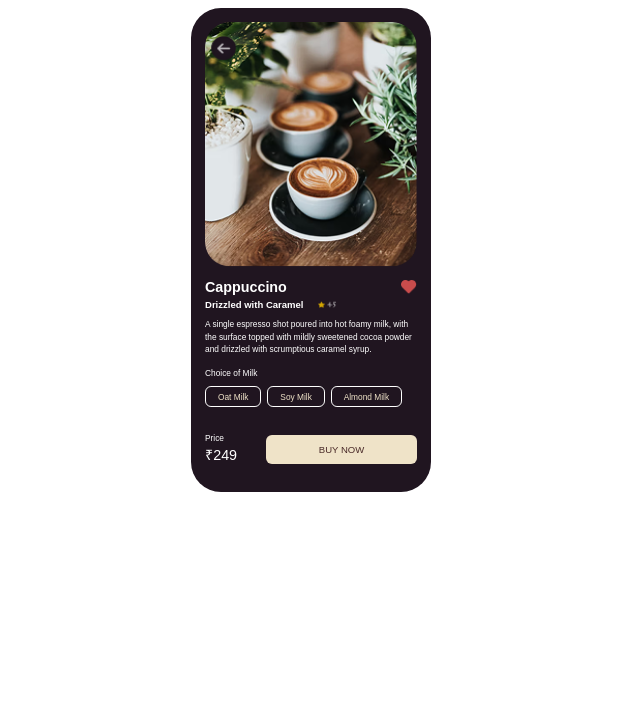
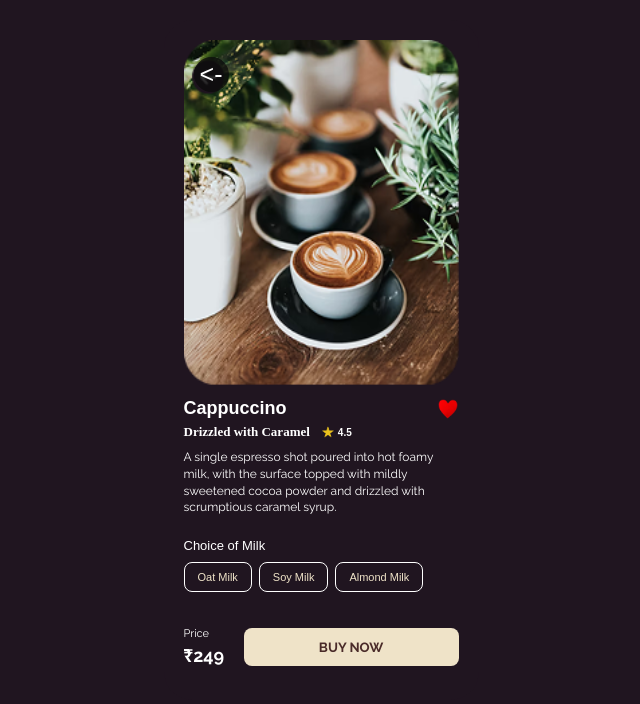
Before and after one commit to lonaHans/Real-cafe, a plain HTML site: page index.html in a window 1280 px wide. Shown: the whole page, without its empty margins (329-969 px from the left). Drawn offline with Linux system fonts and the light colour scheme; a web font is replaced by a local one.

Commit message:
fixed the icons and spacing

```diff
--- a/index.html
+++ b/index.html
@@ -6,22 +6,37 @@
     <meta name="viewport" content="width=device-width, initial-scale=1.0">
     <title>Real Cafe</title>
     <link rel="stylesheet" href="style.css">
-
+    <link rel="preconnect" href="https://fonts.googleapis.com">
+    <link rel="preconnect" href="https://fonts.gstatic.com" crossorigin>
+    <link href="https://fonts.googleapis.com/css2?family=Rosario:ital,wght@0,300..700;1,300..700&display=swap" rel="stylesheet">
+    <link rel="preconnect" href="https://fonts.googleapis.com">
+    <link rel="preconnect" href="https://fonts.gstatic.com" crossorigin>
+    <link href="https://fonts.googleapis.com/css2?family=Raleway:ital,wght@0,100..900;1,100..900&family=Rosario:ital,wght@0,300..700;1,300..700&display=swap" rel="stylesheet">
 </head>
-
 <body>
     <div class="container">
         <div class="cups">
-            <img src="cups.png">
+            <img src="cups.png" alt="Cappuccino">
+            <button class="back-button"><-</button>
         </div>
         <div class="name">
-            <h1>Cappuccino <img src="Vector.png" id="heart"></h1>
-            <h3>Drizzled with Caramel <img src="Group 111.png" id="star"></h3>
-            <p class="description">A single espresso shot poured into hot foamy milk, with the surface topped with
-                mildly sweetened cocoa powder and drizzled with scrumptious caramel syrup.</p>
+            <h1>
+                Cappuccino
+                <img src="heart.png" id="heart" alt="Favorite">
+            </h1>
+            <h3>
+                Drizzled with Caramel
+                <span class="rating">
+                    <img src="star.png" id="star" alt="Star">
+                    4.5
+                </span>
+            </h3>
+            <p class="description">
+                A single espresso shot poured into hot foamy milk,
+                with the surface topped with mildly sweetened cocoa
+                powder and drizzled with scrumptious caramel syrup.
+            </p>
         </div>
-        <div>
-
         <div class="milk">
             <p>Choice of Milk</p>
             <div class="milk-options">
@@ -29,18 +44,16 @@
                 <button>Soy Milk</button>
                 <button>Almond Milk</button>
             </div>
-
         </div>
-
-
         <div class="buy">
-                <p class="description">Price
-                 <span class="price">₹249</span>
+            <p class="price">
+                <span>Price</span>
+                <strong>₹249</strong>
             </p>
-                <button>BUY NOW</button>
+            <button class="buy-button">
+                <strong>BUY NOW</strong>
+            </button>
         </div>
     </div>
-
 </body>
-
 </html>
--- a/style.css
+++ b/style.css
@@ -1,127 +1,175 @@
-.container{
-    width: 240px;
-    min-height: 484px;
-    padding: 14px;
+* {
+  box-sizing: border-box;
+}
+ .container {
+  width: 315px;
+  min-height: 680px;
+  margin: 0 auto;
+  padding: 20px;
   background-color: #201520;
-    border-radius: 30px;
-    box-sizing: border-box;
-    margin: 0 auto;
+  border-radius: 28px;
 }
 
-body{
-    background-color: #FFFFFF;
-
+body {
+    margin: 0;
+    padding: 20px 0 20px 20px;
+    min-height: 100vh;
+    background-color: #201520;
 }
 
-h1{
-    font-family: 'Rosarivo', sans-serif;
-    font-size: 14.31px;
-    color: #FFFFFF;
+.name h1 {
+  font-family: "Rosarivo", sans-serif;
+  font-size: 18px;
+  color: #ffffff;
+  margin: 12px 0 5px;
   display: flex;
+  align-items: center;
   justify-content: space-between;
-    margin: 12px 0 4px;
+}
+.name h3 {
+  font-family: "Rosarivo", serif;
+  font-size: 13px;
+  color: #ffffff;
+  margin: 0 0 9px;
+  display: flex;
   align-items: center;
 }
-h3{
-    font-family: 'Rosarivo', sans-serif;
-    font-size: 9.54px;
-    color: #FFFFFF;
-    display: flex;
-    margin: 0 0 8px;
+
+.cups {
+  width: 100%;
+  position: relative;
 }
 
-.cups{
+.cups img {
+  width: 100%;
+  height: 346px;
+  display: block;
+  border-radius: 28px;
+}
+
+.back-button {
+  position: absolute;
+  top: 17px;
+  left: 10px;
+  width: 35px;
+  height: 35px;
+  border: none;
+  border-radius: 50%;
+  background-color: rgba(12, 12, 12, 0.8);
+  color: white;
+  font-size: 25px;
+  padding: 0;
+  cursor: pointer;
+}
+
+.back-button:hover {
+  background-color: rgb(12, 12, 12);
+}
+.description {
+  font-family: "Raleway", sans-serif;
+  font-size: 12px;
+  line-height: 1.4;
+  color: #ffffff;
+  margin: 0;
+}
+
+.milk {
+  margin-top: 22px;
+  margin-bottom: 35px;
+  font-family: "Rosarivo", sans-serif;
+  font-size: 13px;
+  color: #ffffff;
+}
+
+.milk-options {
+  display: flex;
+  gap: 7px;
   width: 100%;
 }
 
-.cups img{
-    width: 212px;
-    height: 245px;
-    display: block;
-    border-radius: 25px;
+.milk-options button {
+  height: 30px;
+  padding: 0 13px;
+  font-family: "Rosarivo", sans-serif;
+  font-size: 11px;
+  color: #efe3c8;
+  background-color: transparent;
+  border: 1px solid #ffffff;
+  border-radius: 8px;
+  white-space: nowrap;
+  cursor: pointer;
 }
 
-.description{
-    font-family: 'Raleway',sans-serif;
-    font-size: 8.35px;
-    color: #FFFFFF;
-    line-height: 1.5;
-    margin: 0 0 12px;
-}
-
-.milk{
-    font-family: 'Rosarivo', sans-serif;
-    font-size: 8.35px;
-    color: #FFFFFF;
-    margin-bottom: 25px;
-    }
-
-.milk-options button{
-    color: #EFE3C8;
-    font-family: 'Rosarivo', sans-serif;
-    font-size: 8.35px;
-    background-color: transparent;
-    border: 0.6px solid #FFFFFF;
-    border-radius: 5.96px;
-    padding: 4.77px 11.93px;
-    cursor: pointer;
-}
 .milk-options button:hover{
     background-color: #EFE3C8;
     color: #201520;
 }
-.milk-options{
-    display: flex;
-    gap: 5.96px;
+
+.milk p {
+  margin: 0 0 9px;
 }
 
-.price{
-    font-family: 'Raleway', sans-serif;
-    font-size: 14.31px;
-    color: #FFFFFF;
+.price {
+  width: 65px;
+  margin: 0;
+  display: flex;
+  flex-direction: column;
+  gap: 5px;
 }
 
-.buy button{
-    font-family: 'Raleway', sans-serif;
-    font-size: 9.54px;
-    color: #4A2B29;
-    background-color: #EFE3C8;
+.price span {
+  font-family: "Raleway", sans-serif;
+  font-size: 11px;
+  color: #ffffff;
+}
+
+.price strong {
+  font-family: "Raleway", sans-serif;
+  font-size: 18px;
+  color: #ffffff;
+}
+
+.buy-button {
+  width: 100%;
+  height: 38px;
+  font-family: "Raleway", sans-serif;
+  color: #4a2b29;
+  background-color: #efe3c8;
   border: none;
-    border-radius: 5.96px;
-    padding: 8.95px 29.82px;
-    width: 150.9px;
+  border-radius: 8px;
   cursor: pointer;
 }
 
-.buy button:hover{
-    background-color:#efe3c8de ;
-    color: #4A2B29;
+.buy-button:hover {
+  background-color: #e4d6b8;
 }
 
-.buy .description {
+.buy {
+  width: 100%;
   display: flex;
-    flex-direction: column;
-    margin: 0;
+  align-items: flex-end;
+  justify-content: space-between;
+  gap: 10px;
+}
+
+#heart {
+  width: 22px;
+  height: 20px;
+  object-fit: contain;
 }
 
 
-.buy{
-    font-family: 'Raleway', sans-serif;
+.rating {
   display: flex;
   align-items: center;
-    justify-content: space-between;
-    gap: 5.96px;
-
+  margin-left: 12px;
+  font-family: Arial, sans-serif;
+  font-size: 10px;
+  color: #ffffff;
 }
 
-#heart{
-    width: 16.1px;
-    height: 14.31px;
-    margin-left:0;
+#star {
+  width: 12px;
+  height: 12px;
+  margin-right: 4px;
 }
-
-#star{
-    width: 19.09px;
-    height: 10.14px;
-    margin-left: 14px;
-}
```
Also changed, not shown: Group 111.png (deleted), Vector.png (deleted), heart.png (added), star.png (added). Lines whose indentation alone changed are shown as unchanged.
